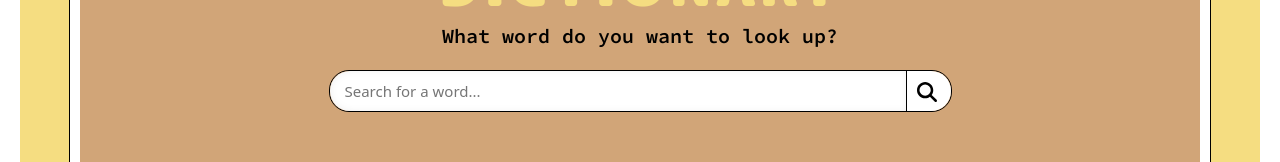
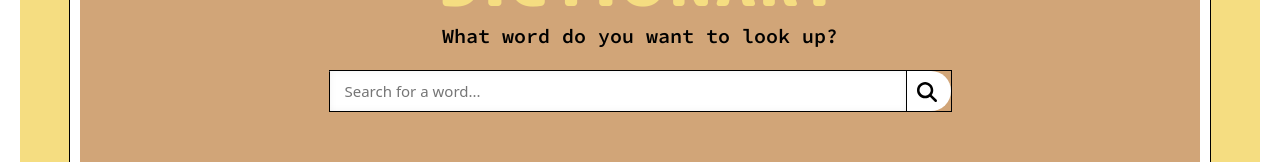
Before and after one commit to mimikomp/react-dictionary-project, a React (Create React App) app: page / in a window 1280 px wide. Shown: the part 385-547 px from the top of the page. Built offline with nearby package versions, Linux system fonts and the light colour scheme.

Commit message:
Testing Fix

```diff
--- a/src/Style/Dictionary.css
+++ b/src/Style/Dictionary.css
@@ -60,7 +60,6 @@ input[type="submit"],
   width: fit-content !important;
   margin: 0 auto;
   border: 1px solid black;
-  border-radius: 20px;
 }
 
 .search-input {
@@ -71,8 +70,6 @@ input[type="submit"],
   background-color: var(--light-color);
   border: none;
   border-radius: 0.25px;
-  border-bottom-left-radius: 20px !important;
-  border-top-left-radius: 20px !important;
 }
 
 .Dictionary input:focus-visible {
```
